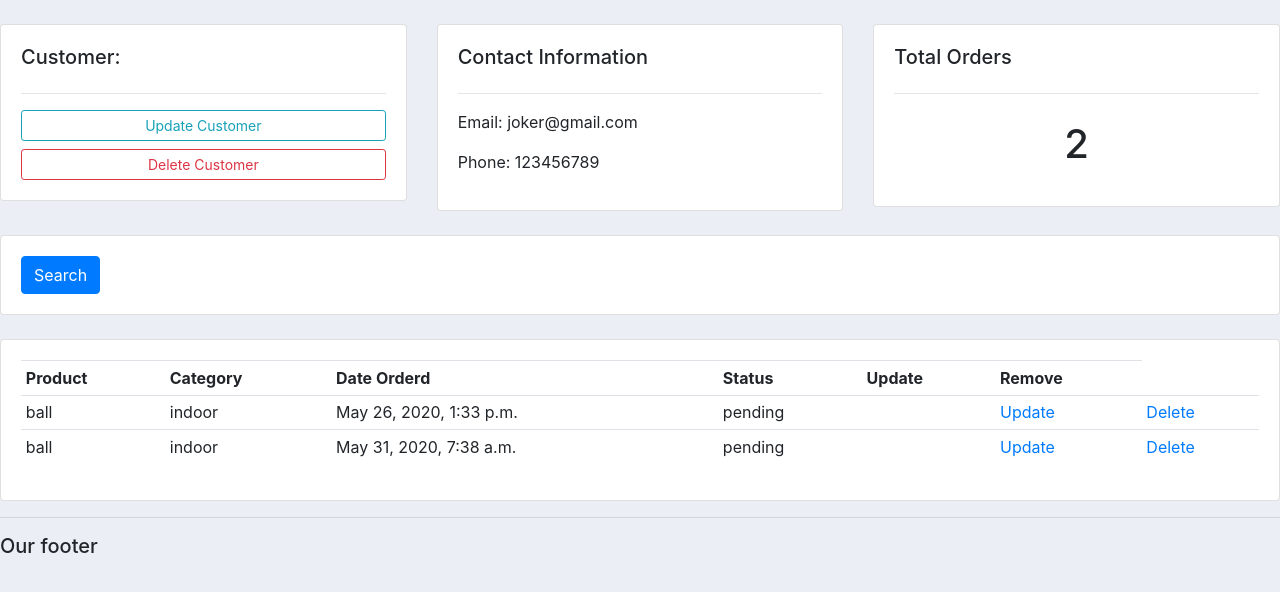
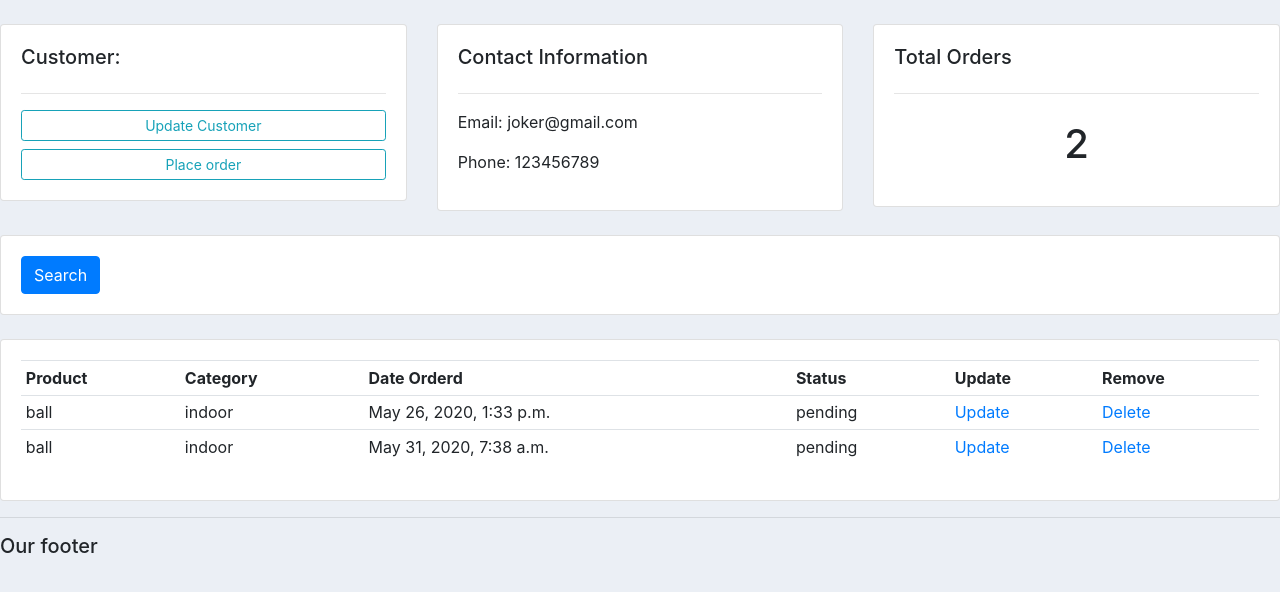
Before and after one commit to akashgarg98/Customer-client-app, a Django app: page /customer/1/ in a window 1280 px wide. Shown: the part 66-658 px from the top of the page. Run offline with Django 3.2, Linux system fonts and the light colour scheme; data comes from the database, SQL or seed files in the repository; both versions use the stored data as it was after the commit; some libraries are stand-ins or nearby versions.

Commit message:
inline formset feature added

```diff
--- a/accounts/templates/accounts/customer.html
+++ b/accounts/templates/accounts/customer.html
@@ -19,7 +19,7 @@
 			<h5>Customer:</h5>
 			<hr>
 			<a class="btn btn-outline-info  btn-sm btn-block" href="">Update Customer</a>
-			<a class="btn btn-outline-danger  btn-sm btn-block" href="">Delete Customer</a>
+			<a class="btn btn-outline-info  btn-sm btn-block" href="{% url 'create_order' customer.id %}">Place order</a>
 
 		</div>
 	</div>
@@ -83,7 +83,7 @@
 					<td>
 						{{i.status}}
 					</td>
-					<td>
+
 						<td><a href="{% url 'update_order' i.id %}">Update</a></td>
                 <td><a href="{% url 'delete_order' i.id %}">Delete</a></td>
 				</tr>
--- a/accounts/templates/accounts/dashboard.html
+++ b/accounts/templates/accounts/dashboard.html
@@ -46,8 +46,7 @@
         <h5>Last 5 order</h5>
         <hr>
         <div class="card card-body">
-            <a class="btn btn-primary btn-sm btn-block" href="{% url 'create_order' %}">Create Order
-            </a>
+
             <table class="table table-sm">
                 <tr>
 
--- a/accounts/urls.py
+++ b/accounts/urls.py
@@ -8,7 +8,7 @@ urlpatterns = [
     path('products/', views.products,name='products'),
     # <str:pk_tests>/ added this for dynamic url routing i.e we can find customer by id i.e /customer/4/
     path('customer/<str:pk_test>/', views.customer,name="i"),
-    path('create_order/', views.createOrder, name="create_order"),
+    path('create_order/<str:pk>/', views.createOrder, name="create_order"),
     path('update_order/<str:pk>/', views.updateOrder, name="update_order"),
-     path('delete_order/<str:pk>/', views.deleteOrder, name="delete_order"),
+    path('delete_order/<str:pk>/', views.deleteOrder, name="delete_order"),
 ]
--- a/accounts/views.py
+++ b/accounts/views.py
@@ -1,6 +1,7 @@
 from django.shortcuts import render,redirect
 from django.http import HttpResponse
 from .models import *
+from django.forms import inlineformset_factory
 from .forms import OrderForm
 # Create your views here.
 #returns http response
@@ -41,15 +42,19 @@ def customer(request,pk_test):
     context = {'customer':customer,'orders':orders,'order_count':order_count}
     return render(request,'accounts/customer.html',context)
 
-def createOrder(request):
-    form = OrderForm()
+def createOrder(request,pk):
+    OrderFormSet = inlineformset_factory(Customer,Order,fields=('product','status'))
+    customer = Customer.objects.get(id=pk)
+    formset = OrderFormSet(instance=customer)
+    #form = OrderForm(initial={'customer':customer})
     if request.method == 'POST':
         #print('Printing POST:',request.POST)
-        form = OrderForm(request.POST)
-        if form.is_valid():
-            form.save()
+        # before creating formset wala line form = OrderForm(request.POST)
+        formset = OrderFormSet(request.POST,instance=customer)
+        if formset.is_valid():
+            formset.save()
             return redirect('/')
-    context = {'form':form}
+    context = {'formset':formset}
     return render(request,'accounts/order_form.html',context)
 
 def updateOrder(request,pk):
```
Also changed, not shown: accounts/templates/accounts/order_form.html (+6 -1 lines), db.sqlite3.
